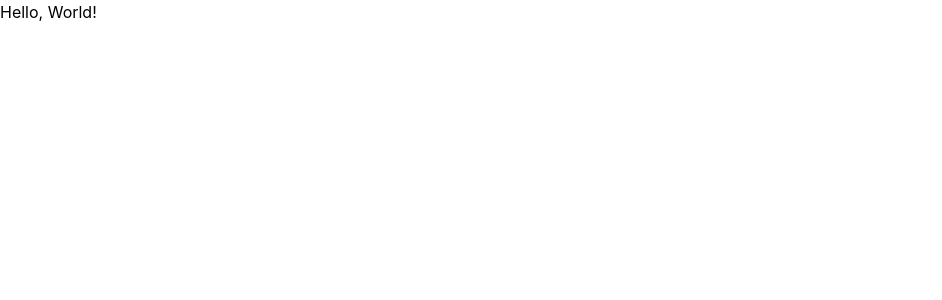
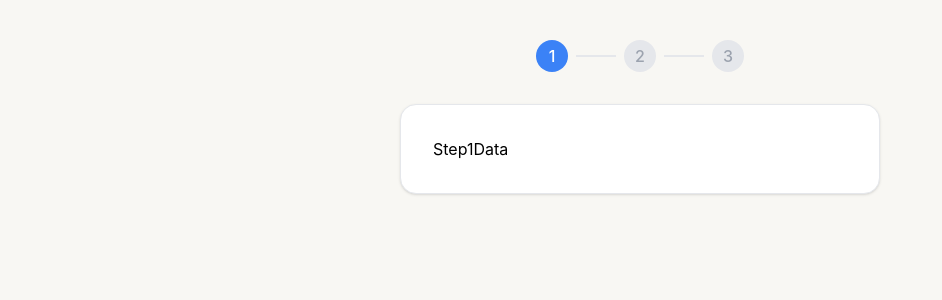
Before and after one commit to Nabeyko/multi-step-form, a React (Vite) app: page / in a window 1280 px wide. Shown: the top 300 px of the page, without its empty margins (0-942 px from the left). Built offline with nearby package versions, Linux system fonts and the light colour scheme.

Commit message:
feat: add form structure, types and step indicator component

```diff
--- a/package.json
+++ b/package.json
@@ -11,12 +11,14 @@
   },
   "dependencies": {
     "@tailwindcss/vite": "^4.2.2",
+    "classnames": "^2.5.1",
     "react": "^19.2.4",
     "react-dom": "^19.2.4",
     "tailwindcss": "^4.2.2"
   },
   "devDependencies": {
     "@eslint/js": "^9.39.4",
+    "@types/classnames": "^2.3.0",
     "@types/node": "^24.12.0",
     "@types/react": "^19.2.14",
     "@types/react-dom": "^19.2.3",
--- a/src/App.tsx
+++ b/src/App.tsx
@@ -1,3 +1,19 @@
+import { useState } from 'react';
+import { StepIndicator } from './components/StepIndicator';
+import { MultiStepForm } from './components/MultiStepForm';
+
 export const App = () => {
-  return <p>Hello, World!</p>;
+  const [currentStep, setCurrentStep] = useState<number>(1);
+
+  return (
+    <main className="min-h-screen bg-[#f8f7f3] flex flex-col items-center py-10 px-4">
+      <header className="w-full max-w-[420px] mb-8">
+        <StepIndicator currentStep={currentStep} />
+      </header>
+
+      <section className="w-full max-w-[480px] bg-white rounded-2xl shadow-sm border border-gray-200 p-6 md:p-8">
+        <MultiStepForm currentStep={currentStep} />
+      </section>
+    </main>
+  );
 };
--- /dev/null
+++ b/src/components/MultiStepForm.tsx
@@ -0,0 +1,17 @@
+import { Step1Data } from "../steps/Step1";
+import { Step2Address } from "../steps/Step2";
+import { Step3Confirmation } from "../steps/Step3";
+
+export const MultiStepForm = ({ currentStep }: { currentStep: number }) => {
+  const onSubmit = (event: React.FormEvent<HTMLFormElement>) => {
+    event.preventDefault();
+  }
+
+  return (
+    <form onSubmit={onSubmit}>
+      {currentStep === 1 && <Step1Data />}
+      {currentStep === 2 && <Step2Address />}
+      {currentStep === 3 && <Step3Confirmation />}
+    </form>
+  );
+};
--- /dev/null
+++ b/src/components/StepIndicator.tsx
@@ -0,0 +1,34 @@
+import cn from "classnames";
+
+export const StepIndicator = ({ currentStep }: { currentStep: number }) => {
+  const steps = [1, 2, 3];
+
+  return (
+    <div className="flex items-center justify-center w-full">
+      {steps.map((step, index) => (
+        <div key={step} className="flex items-center">
+          <div
+            className={cn(
+              "w-8 h-8 rounded-full flex items-center justify-center font-medium",
+              {
+                "bg-[#3b82f6] text-white": currentStep === step,
+                "bg-[#e5e7eb] text-[#9ca3af]": currentStep !== step,
+              },
+            )}
+          >
+            {step}
+          </div>
+
+          {index < steps.length - 1 && (
+            <div
+              className={cn(
+                "w-10 h-[2px] mx-2 transition-colors duration-300",
+                currentStep > step ? "bg-[#3b82f6]" : "bg-[#e5e7eb]",
+              )}
+            />
+          )}
+        </div>
+      ))}
+    </div>
+  );
+};
--- a/src/index.css
+++ b/src/index.css
@@ -1 +1,7 @@
 @import "tailwindcss";
+
+body {
+  margin: 0;
+  padding: 0;
+  box-sizing: border-box;
+}
--- /dev/null
+++ b/src/steps/Step1.tsx
@@ -0,0 +1,5 @@
+export const Step1Data = () => {
+  return (
+    <p>Step1Data</p>
+  );
+};
--- /dev/null
+++ b/src/steps/Step2.tsx
@@ -0,0 +1,5 @@
+export const Step2Address = () => {
+  return (
+    <p>Step2Address</p>
+  );
+};
--- /dev/null
+++ b/src/steps/Step3.tsx
@@ -0,0 +1,5 @@
+export const Step3Confirmation = () => {
+  return (
+    <p>Step3Confirmation</p>
+  );
+};
--- /dev/null
+++ b/src/types/form.ts
@@ -0,0 +1,21 @@
+export interface FormData {
+  step1: {
+    firstName: string;
+    lastName: string;
+    email: string;
+    phone: string;
+    dateOfBirth: string;
+  };
+  step2: {
+    country: string;
+    city: string;
+    streetAddress: string;
+    zipCode: string;
+  };
+  step3: {
+    agreeTerms: boolean;
+    subscribe: boolean;
+  };
+}
+
+export type FormStep = 1 | 2 | 3;
```
Also changed, not shown: src/components/Button.tsx (added), src/utils/validation.ts (added), 1 other file (tests, documents, lock files or other folders).
